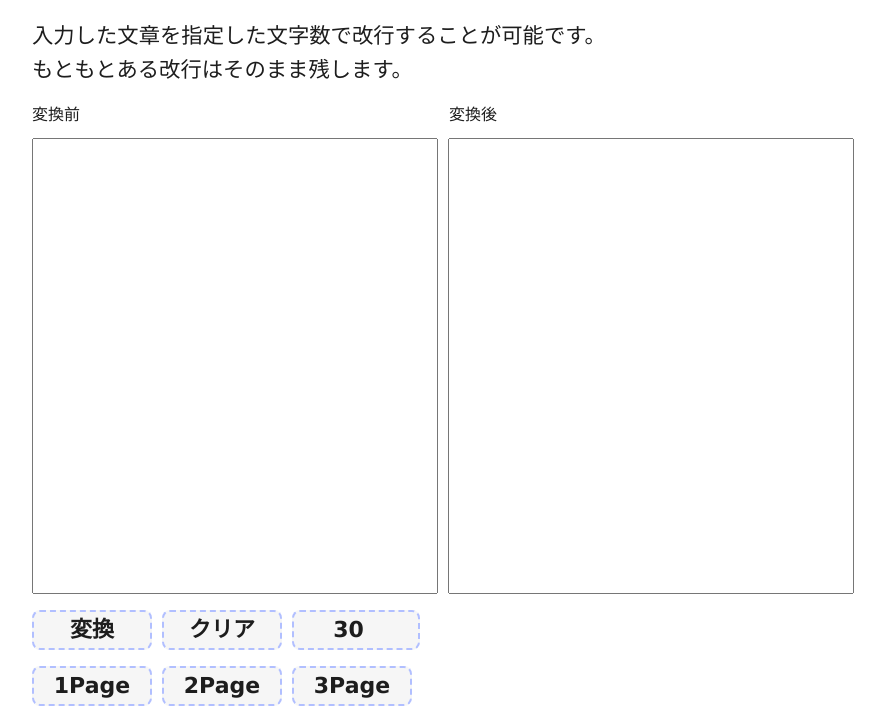
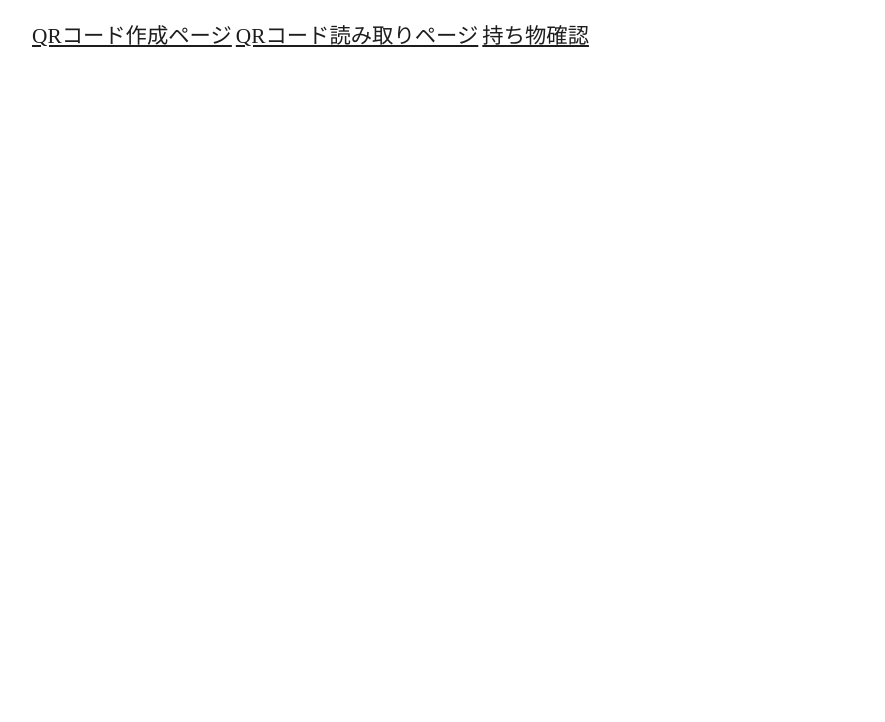
Before and after one commit to ryosan2525/tools, a plain HTML site: page index.html in a window 1280 px wide. Shown: the part 114-836 px from the top of the page, without its empty margins (76-961 px from the left). After the commit the page ends 800 px from the top, so only its background shows below. Drawn offline with Linux system fonts and the light colour scheme.

Commit message:
Update index.html

```diff
--- a/index.html
+++ b/index.html
@@ -2,37 +2,14 @@
 <html lang="en-US">
   <head>
     <meta charset="utf-8" />
-    <title>改行ツール</title>
+    <title>QRコード</title>
     <link rel="stylesheet" href="styles.css" />
-    <script src="javascript.js" defer></script>
   </head>
   <body>
-    <h1>改行ツール</h1>
-    <p class="text">
-      入力した文章を指定した文字数で改行することが可能です。<br />
-      もともとある改行はそのまま残します。
-    </p>
-    <form >
-      <ul class="list">
-        <label>変換前</label>
-        <label>変換後</label>
-      </ul>
-      <ul class="list">
-        <textarea id="before_textarea"></textarea>
-        <textarea id="after_textarea"></textarea>
-      </ul>
-      <ul class="list">
-        <input type="button" value="変換" class="original-button" onclick="buttonClick()" />
-        <input type="button" value="クリア" class="original-button" onclick="reset()">
-        <input id="number" type="number" value="30" class="original-number" />
-      </ul>
-      <ul class="list">
-        <input type="button" value="1Page" class="original-button" onclick="splitpage(1)">
-        <input type="button" value="2Page" class="original-button" onclick="splitpage(2)">
-        <input type="button" value="3Page" class="original-button" onclick="splitpage(3)">
-      </ul>
-    </form>
-    <script src="javascript.js"></script>
+    <h1>ページトップ</h1>
+    <a href="./page/page1.html" class="text">QRコード作成ページ</a>
+    <a href="./page/page2.html" class="text">QRコード読み取りページ</a>
+    <a href="./page/page3.html" class="text">持ち物確認</a>
   </body>
 
 </html>
```
